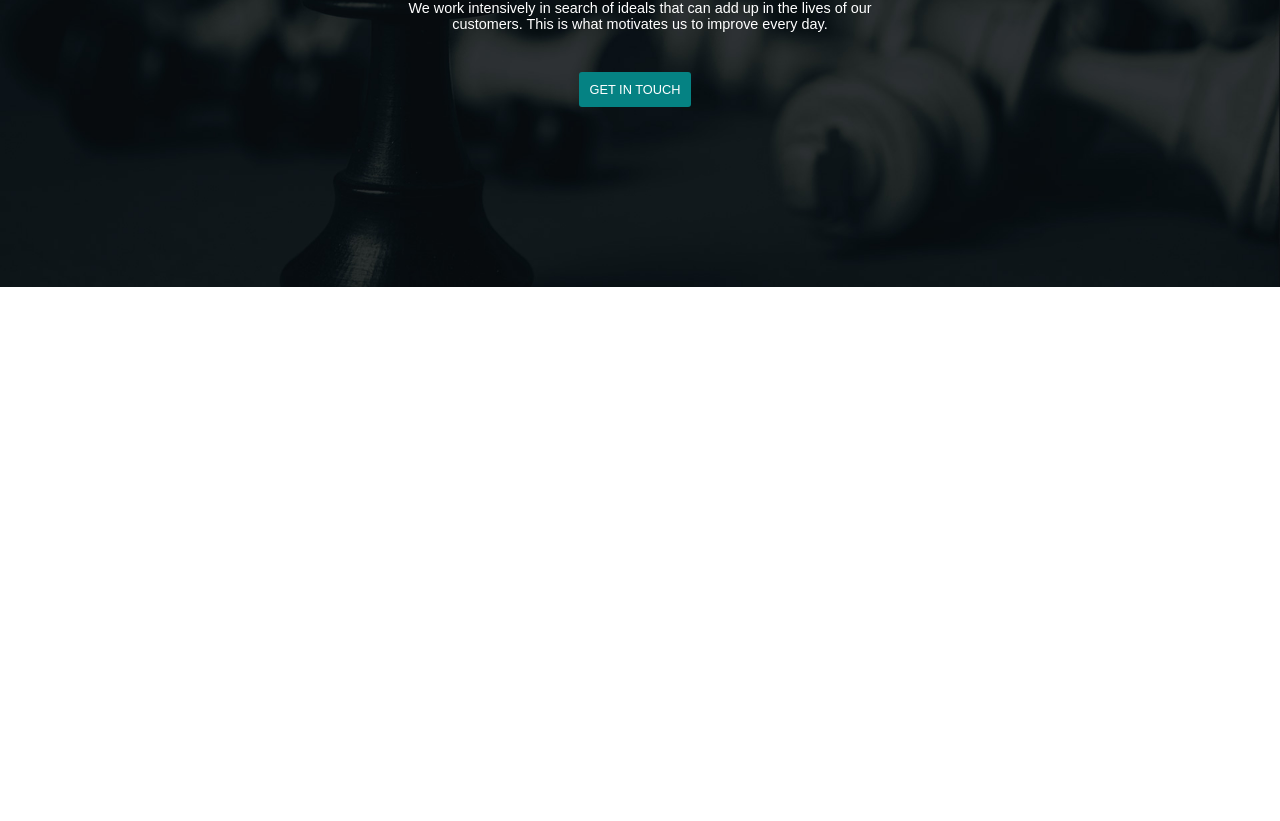
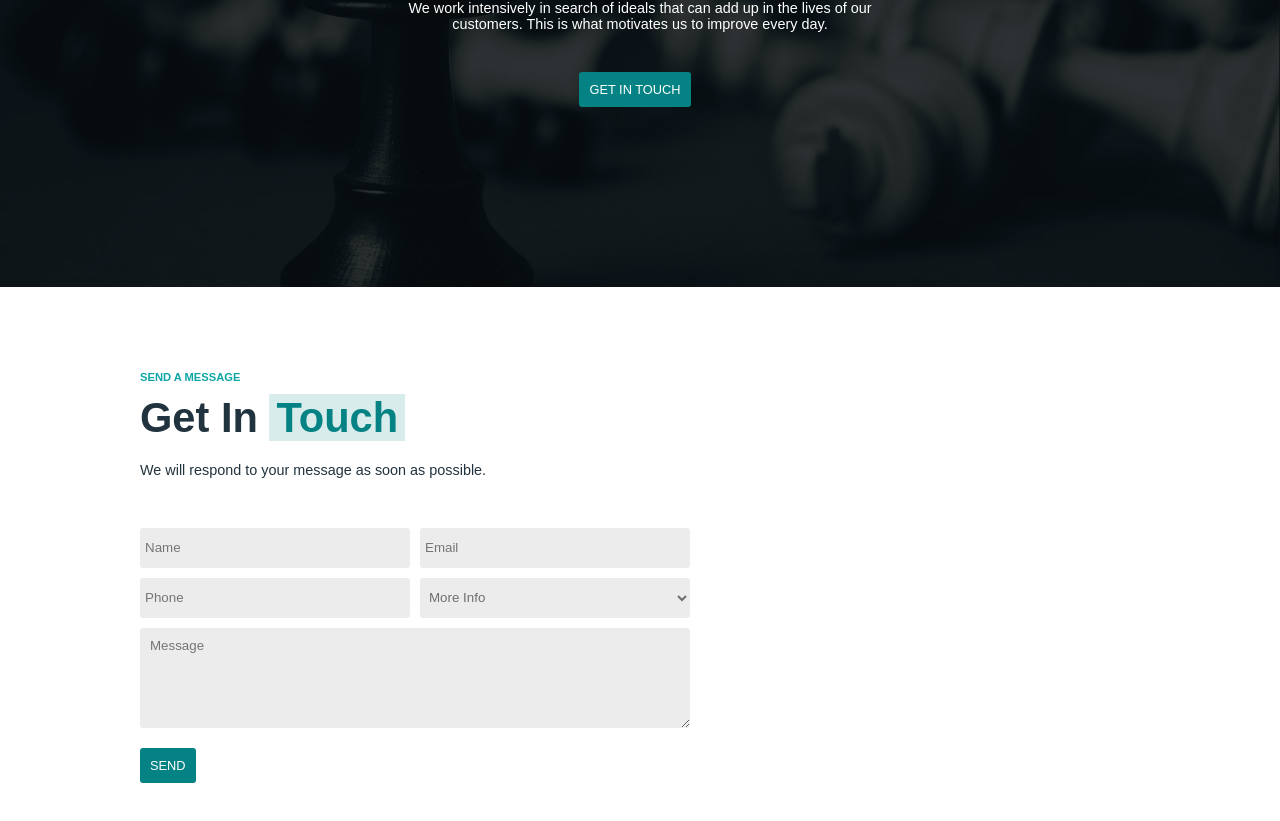
Before and after one commit to alessandraspalla/proj-html-vuejs, a Vue app: page / in a window 1280 px wide. Shown: the part 2813-3634 px from the top of the page. Before the commit the page ends 3100 px from the top, so only its background shows below. Built offline with nearby package versions, Linux system fonts and the light colour scheme.

Commit message:
add form in the footer

```diff
--- a/src/components/PageFooter.vue
+++ b/src/components/PageFooter.vue
@@ -4,8 +4,95 @@ export default {
 }
 </script>
 
-<template></template>
+<template>
+    <footer>
+        <div class="container">
+            <div class="form">
+                <span class="summary">SEND A MESSAGE</span>
+                <h2>Get In <span>Touch</span></h2>
+                <p>We will respond to your message as soon as possible.</p>
+                <form action="#">
+                    <input type="text" placeholder="Name" required>
+                    <input type="email" placeholder="Email" required>
+                    <input type="tel" placeholder="Phone" required>
+                    <select>
+                        <option value="More info">More Info</option>
+                    </select>
+                    <textarea cols="30" rows="10" placeholder="Message" required></textarea>
+                    <button class="btn primary">
+                        SEND
+                    </button>
+                </form>
+            </div>
+            <div class="contacts">
+
+            </div>
+        </div>
+    </footer>
+</template>
 
 <style lang="scss" scoped>
 @use './../styles/variables' as *;
+
+footer {
+    padding-block: 80px;
+
+    .container {
+        display: flex;
+
+        h2 {
+            margin-top: 10px;
+        }
+
+        h2,
+        p {
+            color: $title-color;
+        }
+
+        h2 span {
+            padding-inline: 7px;
+            color: $primary-color;
+            background-color: rgba($primary-color, $alpha: .15);
+        }
+
+        .form {
+            width: 55%;
+
+            form {
+                display: flex;
+                justify-content: space-between;
+                flex-wrap: wrap;
+                margin-top: 50px;
+
+                input,
+                select {
+                    width: calc(50% - 5px);
+                    border: none;
+                    border-radius: 3px;
+                    height: 40px;
+                    background-color: #ececec;
+                    margin-bottom: 10px;
+                    padding-left: 5px;
+                }
+
+                select {
+                    color: rgb(110, 110, 110);
+                }
+
+                textarea {
+                    width: 100%;
+                    border: none;
+                    border-radius: 3px;
+                    height: 100px;
+                    background-color: #ececec;
+                    padding: 10px;
+                }
+            }
+        }
+
+        .contacts {
+            width: 40%;
+        }
+    }
+}
 </style>
```
